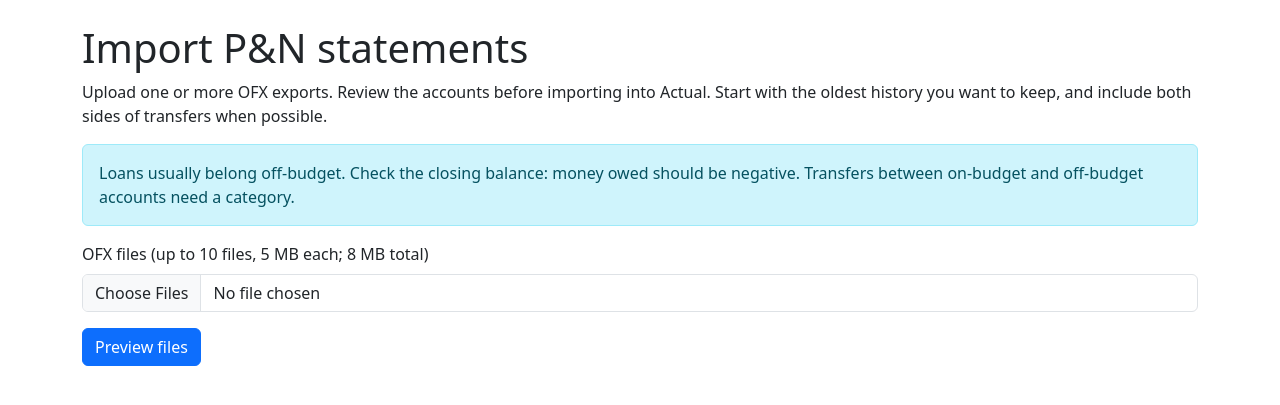
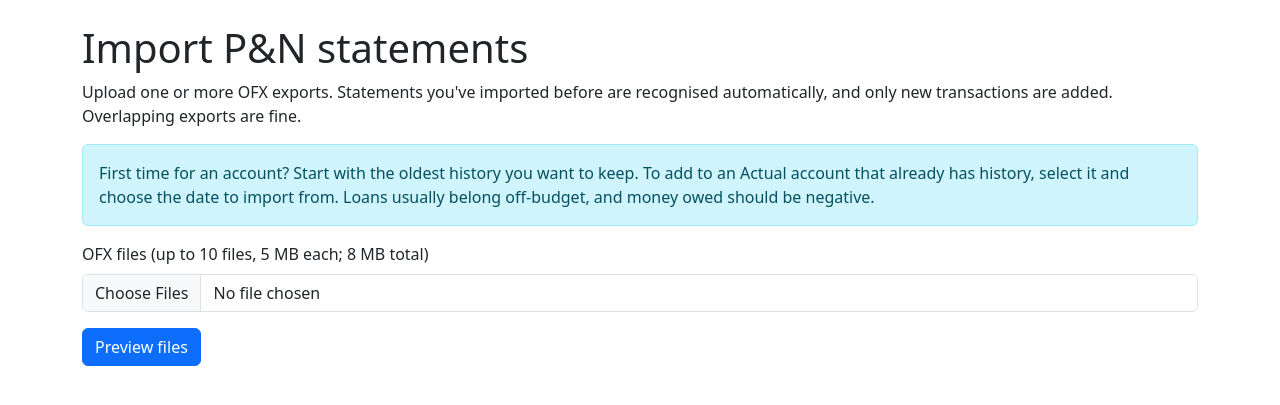
Before and after one commit to jalim/up_actual_sync, a Node project: template views/ofx.pug in a window 1280 px wide. Shown: the part 56-461 px from the top of the page. Run offline with Node 20 templates, Linux system fonts and the light colour scheme; the template is opened without the code that fills it, so the values that code supplies are empty.

Commit message:
feat: make OFX uploads work for adding new transactions
- Preview shows which rows are new vs already in Actual; linked statements
  get a compact card (balance check, transfer settings collapsed).
- Linking an Actual account that already has history takes an "import
  from" date (defaults to the day after its newest entry), saved with the
  link so later overlapping exports never re-add older rows.
- A statement linked to a deleted/closed account can be linked again
  instead of failing every import.

Co-Authored-By: Claude Opus 5.5 <noreply@anthropic.com>
Claude-Session: https://claude.ai/code/session_017TLen9F8qA8f2MFAn3odax

```diff
--- a/public/ofx.js
+++ b/public/ofx.js
@@ -53,6 +53,119 @@ function input(value, type = 'text') {
 
 const dollars = (amount) => (amount / 100).toFixed(2);
 
+function addDays(date, days) {
+  const d = new Date(`${date}T00:00:00Z`);
+  d.setUTCDate(d.getUTCDate() + days);
+  return d.toISOString().slice(0, 10);
+}
+
+/** The date before which statement rows are left out (accounts linked after the fact). */
+function importFrom(s) {
+  if (s.saved) return s.saved.importFrom || '';
+  return s.target.value ? s.fromInput.value : '';
+}
+
+function rowStatus(s, t) {
+  if (t.imported) return 'Already in Actual';
+  const from = importFrom(s);
+  return from && t.date < from ? 'Before import start' : 'New';
+}
+
+function counts(s) {
+  const c = { new: 0, imported: 0, before: 0 };
+  for (const t of s.transactions) {
+    const st = rowStatus(s, t);
+    c[st === 'New' ? 'new' : st === 'Already in Actual' ? 'imported' : 'before']++;
+  }
+  return c;
+}
+
+function refreshButton() {
+  // Cards still being built have no target yet; the caller refreshes once all exist.
+  document.getElementById('ofx-import').textContent = preview.statements.some((s) => !s.saved && s.target && !s.target.value)
+    ? 'Create accounts and import' : 'Import transactions';
+}
+
+function statementCard(s) {
+  const card = element('section', undefined, 'card card-body mb-4');
+  const linked = preview.accounts.find((a) => a.id === s.saved?.actualAccountId);
+  card.append(element('h2', linked ? `${s.name} (${s.maskedAccount}) → ${linked.name}` : `${s.name} (${s.maskedAccount})`, 'h4'));
+  const summary = element('p');
+  card.append(summary);
+  if (s.relink) {
+    card.append(element('p', 'The Actual account this statement was linked to has been closed or deleted. Choose another account or create a new one.', 'alert alert-warning'));
+  }
+  // Already-linked statements only need a balance check and transfer settings.
+  s.target = select([['', 'Create a new account'], ...preview.accounts.map((a) => [a.id, a.name])], s.saved?.actualAccountId);
+  if (!linked) field(card, 'Actual account', s.target);
+  s.nameInput = input(linked?.name || s.name);
+  s.nameInput.maxLength = 100;
+  s.budgetInput = select([['on', 'On-budget'], ['off', 'Off-budget (for example, a home loan)']], (linked ? linked.offbudget : s.offbudget) ? 'off' : 'on');
+  s.fromInput = input('', 'date');
+  s.fromInput.required = false;
+  const nameField = linked ? null : field(card, 'New account name', s.nameInput).parentElement;
+  const budgetField = linked ? null : field(card, 'New account budget status', s.budgetInput).parentElement;
+  const fromField = linked ? null : field(card, 'Import transactions from (earlier statement entries are assumed to be in Actual already; clear to import everything)', s.fromInput).parentElement;
+  s.balanceInput = input(dollars(s.closingBalance), 'number');
+  s.balanceInput.step = '0.01';
+  const balanceLabel = field(card, '', s.balanceInput).parentElement.firstChild;
+  const details = element('details');
+  const detailsSummary = element('summary');
+  details.append(detailsSummary);
+  const table = element('table', undefined, 'table table-sm');
+  const head = element('thead');
+  const heading = element('tr');
+  for (const name of ['Date', 'Description', 'Amount', 'Status']) heading.append(element('th', name));
+  head.append(heading);
+  const body = element('tbody');
+  table.append(head, body);
+  details.append(table);
+
+  const refresh = () => {
+    const existing = !!s.target.value;
+    if (!linked) {
+      nameField.classList.toggle('d-none', existing);
+      budgetField.classList.toggle('d-none', existing);
+      fromField.classList.toggle('d-none', !existing);
+    }
+    balanceLabel.textContent = existing
+      ? `Closing balance at ${s.balanceDate} (negative for debt; checked against Actual after import)`
+      : `Closing balance at ${s.balanceDate} (negative for debt; sets the new account's opening balance)`;
+    const c = counts(s);
+    summary.textContent = [`${s.start} to ${s.end}`, `${c.new} new`, c.imported && `${c.imported} already in Actual`,
+      c.before && `${c.before} before import start`, s.skipped && `${s.skipped} informational entries skipped`].filter(Boolean).join(' · ');
+    detailsSummary.textContent = `View transactions (${c.new} new)`;
+    body.replaceChildren(...s.transactions.map((t) => {
+      const row = element('tr', undefined, rowStatus(s, t) === 'New' ? '' : 'text-body-secondary');
+      for (const v of [t.date, t.description, dollars(t.amount), rowStatus(s, t)]) row.append(element('td', v));
+      return row;
+    }));
+    refreshButton();
+  };
+  s.target.addEventListener('change', () => {
+    const a = preview.accounts.find((x) => x.id === s.target.value);
+    if (a) {
+      s.nameInput.value = a.name;
+      s.budgetInput.value = a.offbudget ? 'off' : 'on';
+      // Default to the day after the account's newest entry to avoid duplicating history.
+      s.fromInput.value = a.latest ? addDays(a.latest, 1) : '';
+    }
+    refresh();
+  });
+  s.fromInput.addEventListener('input', refresh);
+
+  const transferSettings = linked ? element('details', undefined, 'mb-3') : card;
+  if (linked) transferSettings.append(element('summary', 'Transfer settings'));
+  s.upInput = field(transferSettings, 'Up accounts for transfer matching', select([['', 'Only reuse transfers already linked in Actual'],
+    ['__any__', 'Any linked Up account (unique matches only)'],
+    ...preview.accounts.filter((a) => preview.upAccountIds.includes(a.id)).map((a) => [a.id, a.name])], s.saved ? s.saved.upAccountId : '__any__'));
+  s.categoryInput = field(transferSettings, 'Category for transfers crossing the budget boundary (optional)', select([['', 'Categorise later in Actual'], ...preview.categories.map((c) => [c.id, c.name])], s.saved?.transferCategoryId));
+  if (linked) card.append(transferSettings);
+  card.append(details);
+  refresh();
+  return card;
+}
+
 upload.addEventListener('submit', async (event) => {
   event.preventDefault();
   confirmForm.hidden = true;
@@ -73,54 +186,13 @@ upload.addEventListener('submit', async (event) => {
     })));
     preview = await post('/ofx/preview', { files: encoded });
     accountContainer.replaceChildren();
-    for (const s of preview.statements) {
-      const card = element('section', undefined, 'card card-body mb-4');
-      card.append(element('h2', `${s.name} (${s.maskedAccount})`, 'h4'));
-      card.append(element('p', `${s.start} to ${s.end} · ${s.transactions.length} transactions · ${s.skipped} informational entries skipped`));
-      const savedAccount = preview.accounts.find((a) => a.id === s.saved?.actualAccountId);
-      s.target = field(card, 'Actual account', select([['', 'Create a new account'], ...preview.accounts.map((a) => [a.id, a.name])], s.saved?.actualAccountId));
-      s.target.disabled = !!s.saved;
-      s.nameInput = field(card, 'New account name', input(savedAccount?.name || s.name));
-      s.nameInput.maxLength = 100;
-      s.budgetInput = field(card, 'New account budget status', select([['on', 'On-budget'], ['off', 'Off-budget (for example, a home loan)']], (savedAccount ? savedAccount.offbudget : s.offbudget) ? 'off' : 'on'));
-      s.balanceInput = field(card, `Closing balance at ${s.balanceDate} (negative for debt; used to initialise new accounts)`, input(dollars(s.closingBalance), 'number'));
-      s.balanceInput.step = '0.01';
-      const updateTarget = () => {
-        const existing = !!s.target.value;
-        s.nameInput.disabled = existing;
-        s.budgetInput.disabled = existing;
-        if (existing) {
-          const a = preview.accounts.find((a) => a.id === s.target.value);
-          s.nameInput.value = a?.name || s.name;
-          s.budgetInput.value = a?.offbudget ? 'off' : 'on';
-        }
-      };
-      s.target.addEventListener('change', updateTarget);
-      updateTarget();
-      s.upInput = field(card, 'Up accounts for transfer matching', select([['', 'Only reuse transfers already linked in Actual'],
-        ['__any__', 'Any linked Up account (unique matches only)'],
-        ...preview.accounts.filter((a) => preview.upAccountIds.includes(a.id)).map((a) => [a.id, a.name])], s.saved ? s.saved.upAccountId : '__any__'));
-      s.categoryInput = field(card, 'Category for transfers crossing the budget boundary (optional)', select([['', 'Categorise later in Actual'], ...preview.categories.map((c) => [c.id, c.name])], s.saved?.transferCategoryId));
-      const details = element('details');
-      details.append(element('summary', 'View transactions'));
-      const table = element('table', undefined, 'table table-sm');
-      const head = element('thead');
-      const heading = element('tr');
-      for (const name of ['Date', 'Description', 'Amount']) heading.append(element('th', name));
-      head.append(heading);
-      const body = element('tbody');
-      for (const t of s.transactions) {
-        const row = element('tr');
-        for (const v of [t.date, t.description, dollars(t.amount)]) row.append(element('td', v));
-        body.append(row);
-      }
-      table.append(head, body);
-      details.append(table);
-      card.append(details);
-      accountContainer.append(card);
-    }
+    for (const s of preview.statements) accountContainer.append(statementCard(s));
+    refreshButton();
     confirmForm.hidden = false;
-    message('Review names, debt balances and transfer settings. No changes have been made in Actual.');
+    const fresh = preview.statements.reduce((n, s) => n + counts(s).new, 0);
+    message(preview.statements.every((s) => s.saved)
+      ? `${fresh} new transaction${fresh === 1 ? '' : 's'} to import. Check the closing balances, then import. No changes have been made in Actual.`
+      : 'Choose an Actual account for each new statement and check balances and transfer settings. No changes have been made in Actual.');
   } catch (err) {
     message(err.message, 'danger');
   } finally {
@@ -138,12 +210,13 @@ confirmForm.addEventListener('submit', async (event) => {
     const result = await post('/ofx/import', { token: preview.token, choices: preview.statements.map((s) => ({
       key: s.key, actualAccountId: s.target.value, name: s.nameInput.value,
       offbudget: s.budgetInput.value === 'off', closingBalance: s.balanceInput.value,
-      upAccountId: s.upInput.value, transferCategoryId: s.categoryInput.value,
+      upAccountId: s.upInput.value, transferCategoryId: s.categoryInput.value, importFrom: importFrom(s),
     })) });
     confirmForm.hidden = true;
     resultContainer.replaceChildren(element('h2', 'Import results', 'h4'));
     for (const a of result.accounts) {
-      resultContainer.append(element('p', `${a.name}: ${a.added} added, ${a.duplicates} already imported, ${a.attached} matched existing transfers. Balance at ${a.balanceDate}: $${dollars(a.actualBalance)}${a.balanceMatches ? ' (matches statement)' : ` — statement says $${dollars(a.closingBalance)}; reconcile in Actual`}.`));
+      const before = a.beforeImportFrom ? `, ${a.beforeImportFrom} before ${a.importFrom} left out` : '';
+      resultContainer.append(element('p', `${a.name}: ${a.added} added, ${a.duplicates} already imported${before}, ${a.attached} matched existing transfers. Balance at ${a.balanceDate}: $${dollars(a.actualBalance)}${a.balanceMatches ? ' (matches statement)' : ` — statement says $${dollars(a.closingBalance)}; reconcile in Actual`}.`));
     }
     for (const warning of result.warnings) resultContainer.append(element('p', warning, 'alert alert-warning'));
     if (result.review.length) {
--- a/views/ofx.pug
+++ b/views/ofx.pug
@@ -2,9 +2,9 @@ extends layout
 
 block content
   h1 Import P&N statements
-  p Upload one or more OFX exports. Review the accounts before importing into Actual. Start with the oldest history you want to keep, and include both sides of transfers when possible.
+  p Upload one or more OFX exports. Statements you've imported before are recognised automatically, and only new transactions are added. Overlapping exports are fine.
   .alert.alert-info
-    | Loans usually belong off-budget. Check the closing balance: money owed should be negative. Transfers between on-budget and off-budget accounts need a category.
+    | First time for an account? Start with the oldest history you want to keep. To add to an Actual account that already has history, select it and choose the date to import from. Loans usually belong off-budget, and money owed should be negative.
   form#ofx-upload
     label.form-label(for='ofx-files') OFX files (up to 10 files, 5 MB each; 8 MB total)
     input#ofx-files.form-control(type='file' accept='.ofx,.qfx' multiple required)
@@ -13,8 +13,8 @@ block content
   form#ofx-confirm.mt-4(hidden)
     #ofx-accounts
     p Matching uses shared P&N references. For Up transfers, choose any linked Up account or limit matching to one account. Only unique matches with a bank-identifying description are linked automatically; others remain for review. Existing linked transfers are reused. Future Up syncs also check for matches.
-    p Existing accounts keep their opening balance and budget status. New accounts get an opening balance calculated from the statement. Overlapping files are de-duplicated.
-    button#ofx-import.btn.btn-success(type='submit') Create accounts and import
+    p Existing accounts keep their opening balance and budget status. New accounts get an opening balance calculated from the statement.
+    button#ofx-import.btn.btn-success(type='submit') Import
   #ofx-result.mt-4
 
 block scripts
```
Also changed, not shown: src/ofxImport.js (+27 -7 lines), src/server.js (+26 -9 lines), test/ofxImport.test.js (+39 -0 lines), test/server.test.js (+8 -1 lines), README.md.
